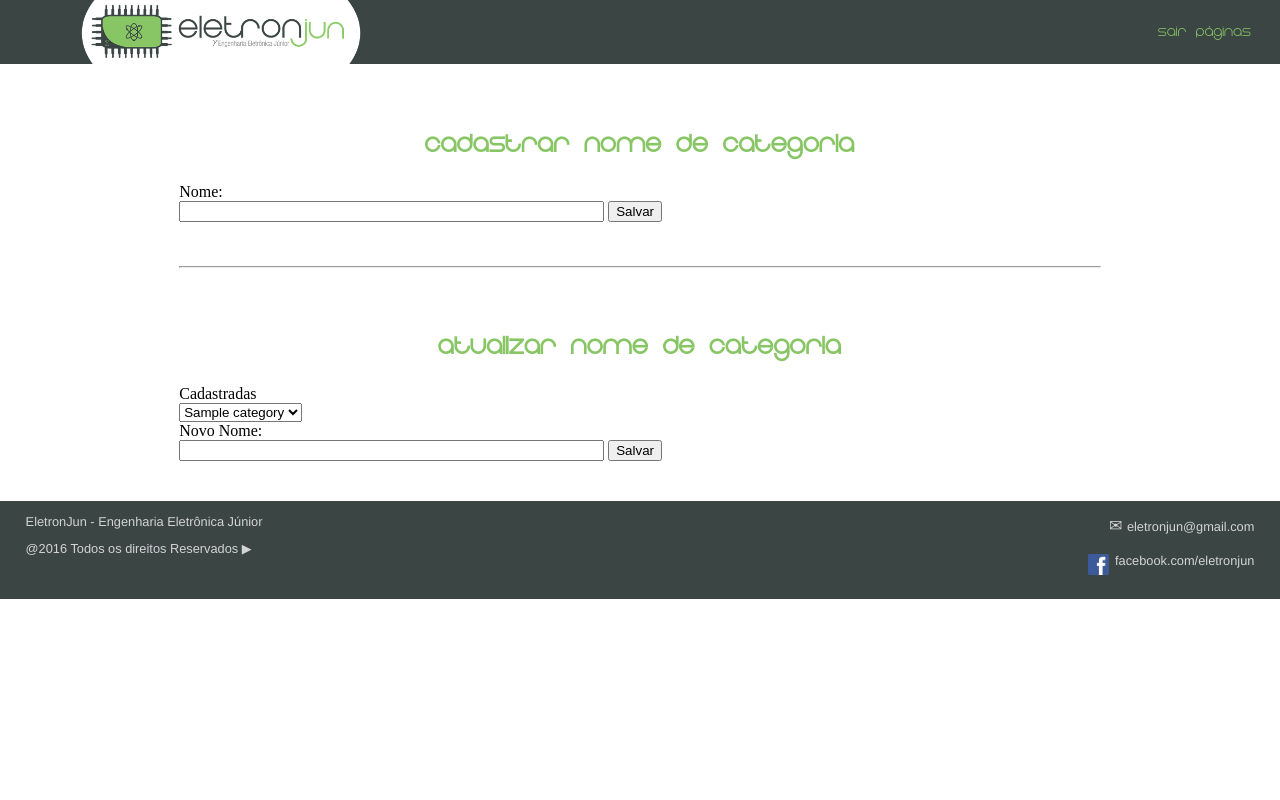
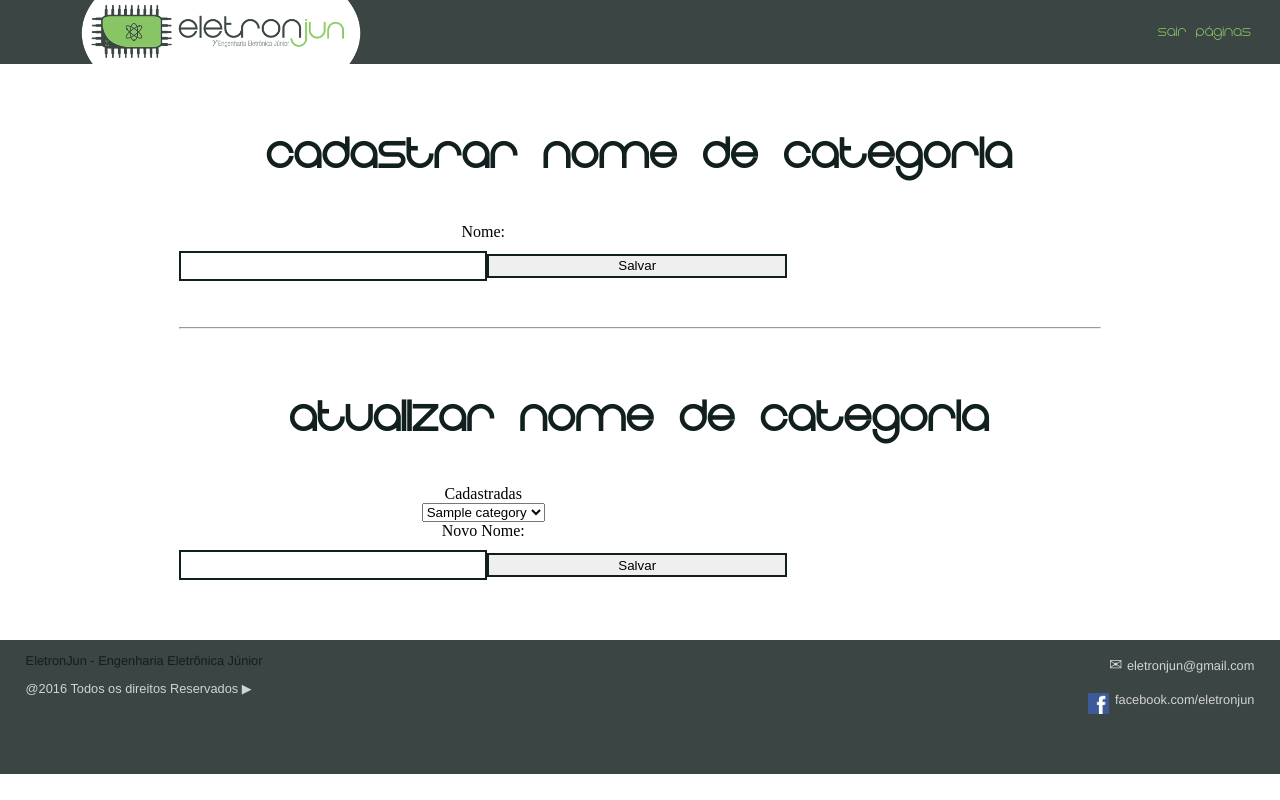
Before and after one commit to Eletronjun/Gestao-de-paginas, a PHP site: page /site/category.php in a window 1280 px wide. Run offline with PHP 8.4, Linux system fonts and the light colour scheme; tables that the repository leaves empty hold one stand-in row (values such as "Sample post"); some libraries are stand-ins or nearby versions; some web fonts are replaced.

Commit message:
Styling forms

```diff
--- a/site/css/styles.css
+++ b/site/css/styles.css
@@ -22,13 +22,14 @@
 }
 h1, h2, h3, h4, h5, h6{
     color: #88c665;
-    font-weight: bold;
+    /*font-weight: bold;*/
     font-family: 'eightone', 'helveticaneue', 'Swis721 LtEx BT', 'Verdana', 'Century Gothic', 'Square721 BT', 'sans-serif';
     text-align: center;
 }
 h1{
+    color: #111F1E;
     margin-top:4rem;
-    font-size:1.8rem;
+    font-size:3.125rem;
 }
 img{
     max-width:100%;
@@ -37,13 +38,48 @@
 p{
     font-family: /*'Helvetica',*/'Helvetica neue', 'Arial', 'Verdana', 'Trebuchet MS', 'sans-serif';
     text-align: justify;
-  text-justify: inter-word;
+    text-justify: inter-word;
     text-indent: 2rem;
     display: block;
+    color: #111F1E;
 }
 span{
     margin:0;
     padding: 0;
+}
+
+/*Estilização dos Formularios*/
+form{
+    text-align: center;
+    display: inline-table;
+    float: center;
+}
+
+fieldset{
+  text-align: left;
+  border:none;
+}
+
+input{
+    border: solid 2px;
+    border-color: #111F1E;
+    margin-top: 0.625rem;
+    margin-bottom: 1.25rem;
+    width: 18.75rem;
+    height: 1.5rem;
+}
+
+input[type=submit]{
+  color: #FFF;
+  background-color: #111F1E;
+  border-radius: 0.7rem;
+  padding-top: 0.5rem;
+  padding-bottom: 0.5rem;
+  padding-left: 1rem;
+  padding-right: 1rem;
+  margin-top: 1.875rem;
+  width: auto;
+  height: auto;
 }
 
 #container{
@@ -150,7 +186,6 @@
     text-align:center;
     background-color:#fff;
     display:table;
-
 }
 .index{
     display: table;
@@ -565,7 +600,6 @@
  font-family: 'eightone';
  src: url('font/eightone.ttf') format('truetype');
 }
-
 .eightone-font{
  font-family: 'eightone', 'helveticaneue', 'Swis721 LtEx BT', 'Verdana', 'Century Gothic', 'Square721 BT', 'sans-serif';
 }
@@ -574,15 +608,22 @@
  font-family: 'helvetica';
  src: url('font/helvetica.ttf') format('truetype');
 }
-
 .helvetica-font{
  font-family: 'helvetica', 'Arial', 'Verdana', 'Trebuchet MS', 'sans-serif';
 }
+
 @font-face{
  font-family: 'helveticaneue';
  src: url('font/helveticaneue.ttf') format('truetype');
 }
-
 .neue-font{
  font-family: 'helveticaneue', 'Helvetica', 'Arial', 'Verdana', 'Trebuchet MS', 'sans-serif';
 }
+
+@font-face{
+ font-family: 'helvetica-light';
+ src: url('font/helvetica-light.ttf') format('truetype');
+}
+.neue-font{
+ font-family:  'helvetica-light', 'helveticaneue', 'Helvetica', 'Arial', 'Verdana', 'Trebuchet MS', 'sans-serif';
+}
```
